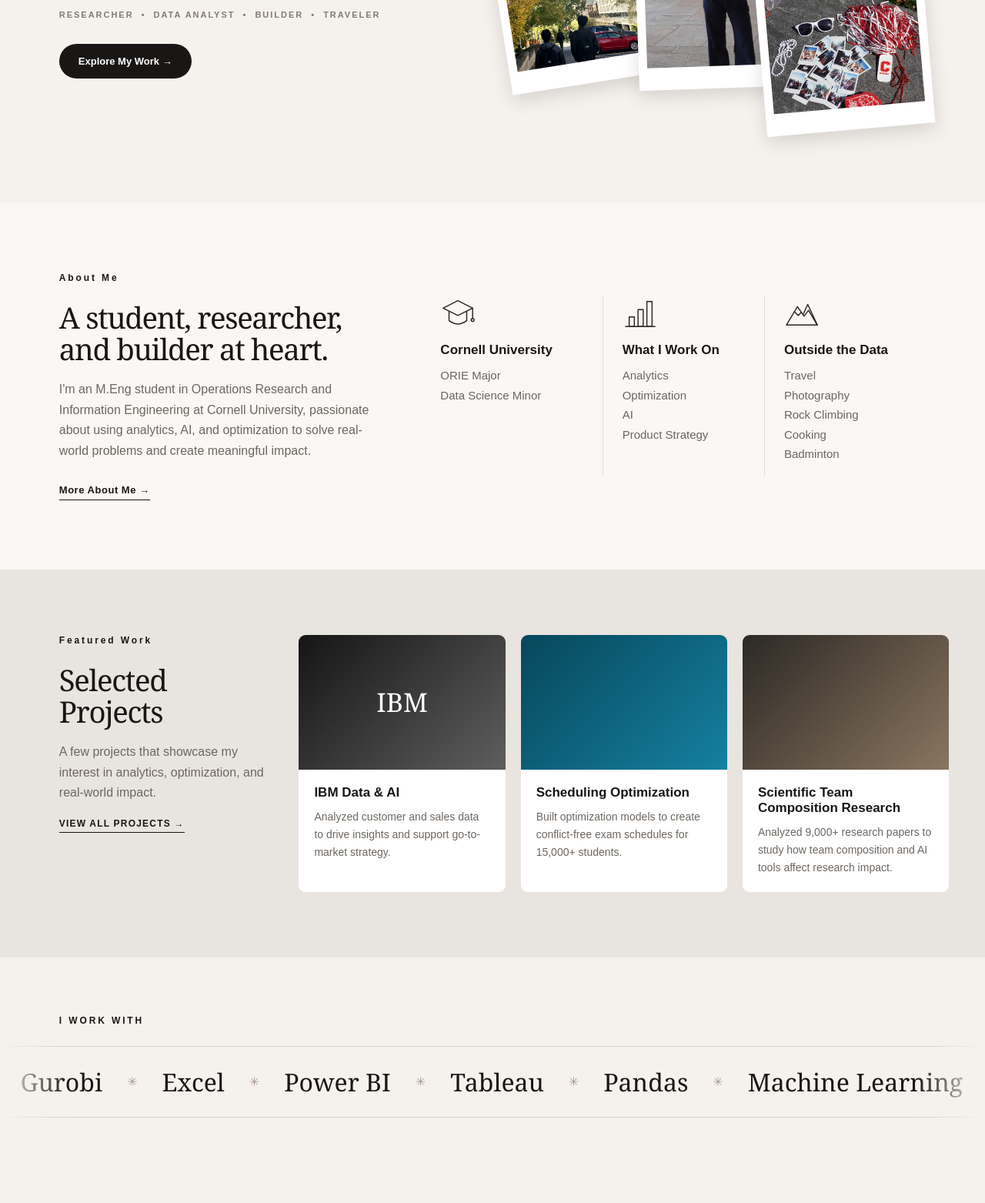
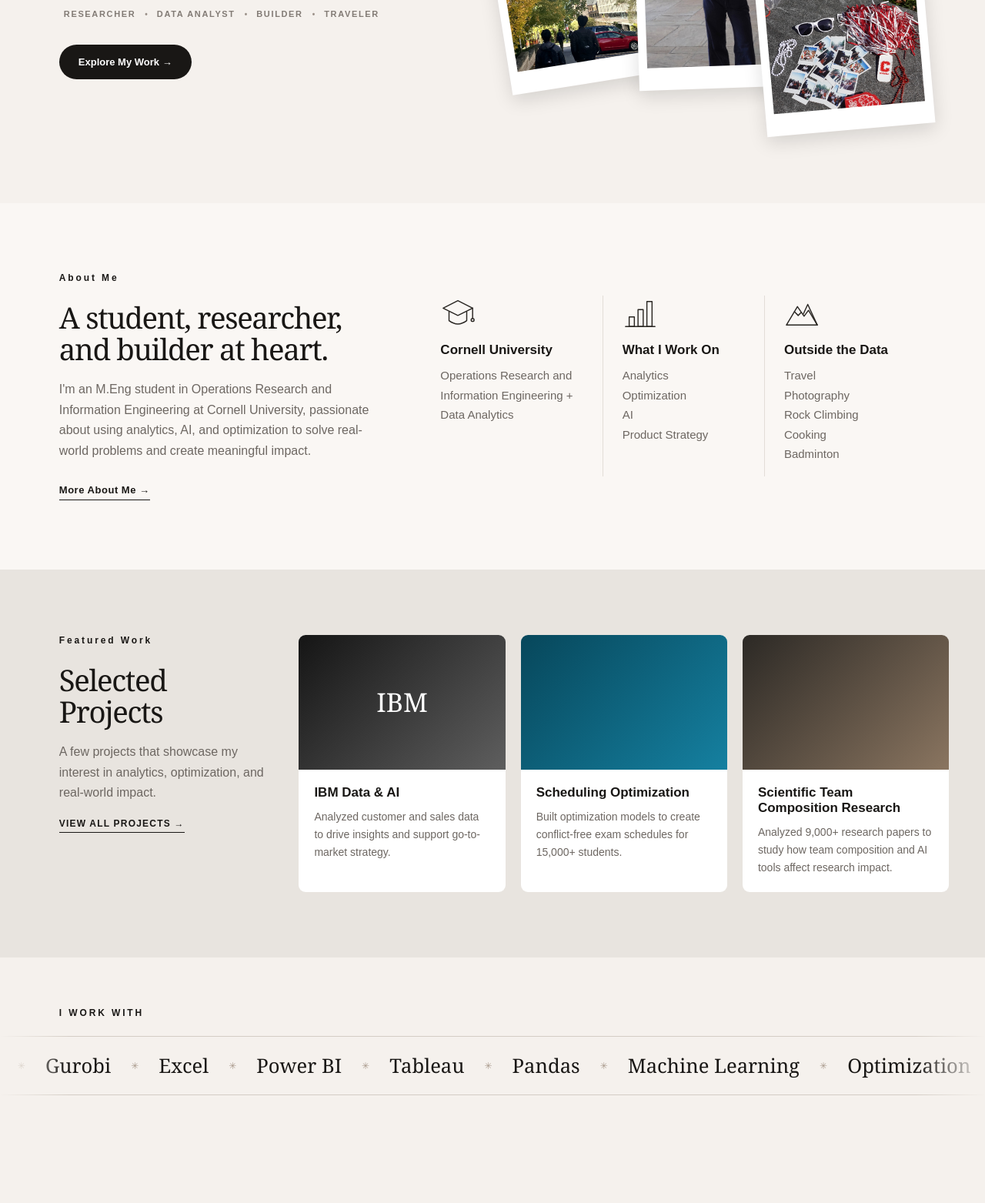
Before and after one commit to Nicholezheng123/try_website, a plain HTML site: page index.html in a window 1280 px wide. Shown: the part 458-2021 px from the top of the page at 77% size. Drawn offline with Linux system fonts and the light colour scheme.

Commit message:
Refine styles for hero roles and ticker sections
Refined spacing and layout for hero roles and ticker sections. Adjusted font sizes and paddings for improved visual consistency.

```diff
--- a/index.html
+++ b/index.html
@@ -176,15 +176,26 @@ img { display: block; width: 100%; height: 100%; object-fit: cover; }
 
 @keyframes spin { to { transform: rotate(360deg); } }
 
-/* NEW: ROLE LABELS UNDER ANIMATION */
+/* ROLE LABELS — REFINED SPACING */
 
 .hero-roles {
+  display: flex;
+  align-items: center;
+  flex-wrap: wrap;
+  gap: 8px 12px;
+  padding-left: 6px;
+  margin: 2px 0 30px;
+  color: #827b75;
   font-size: 11px;
   font-weight: 600;
-  letter-spacing: .18em;
-  color: #827b75;
-  margin: 0 0 27px;
-  line-height: 1.8;
+  letter-spacing: .15em;
+  line-height: 1.7;
+}
+
+.hero-roles .dot {
+  font-size: 10px;
+  letter-spacing: 0;
+  color: #9b9189;
 }
 
 /* POLAROID COLLAGE */
@@ -284,8 +295,6 @@ img { display: block; width: 100%; height: 100%; object-fit: cover; }
   line-height: 1.65;
   color: #6d6762;
 }
-
-/* NEW: MORE ABOUT ME LINK */
 
 .more-about {
   display: inline-block;
@@ -412,16 +421,22 @@ img { display: block; width: 100%; height: 100%; object-fit: cover; }
 
 .card-body p { font-size: 14px; margin: 0; }
 
-/* I WORK WITH */
+/* I WORK WITH — SMALLER, CLEANER */
 
-.ticker { padding: 75px 0 80px; }
-.ticker > .kicker { padding: 0 6%; margin-bottom: 26px; }
+.ticker {
+  padding: 65px 0 70px;
+}
+
+.ticker > .kicker {
+  padding: 0 6%;
+  margin-bottom: 23px;
+}
 
 .ticker-window {
   overflow: hidden;
   border-top: 1px solid #d4cdc5;
   border-bottom: 1px solid #d4cdc5;
-  padding: 24px 0;
+  padding: 20px 0;
   mask-image: linear-gradient(to right, transparent, #000 7%, #000 93%, transparent);
   -webkit-mask-image: linear-gradient(to right, transparent, #000 7%, #000 93%, transparent);
 }
@@ -430,27 +445,31 @@ img { display: block; width: 100%; height: 100%; object-fit: cover; }
   display: flex;
   align-items: center;
   width: max-content;
-  animation: skillsScroll 32s linear infinite;
-  font: normal clamp(25px, 2.5vw, 37px) Georgia, serif;
+  animation: skillsScroll 38s linear infinite;
+  font: normal clamp(21px, 2vw, 29px) Georgia, serif;
 }
 
 .skill-set {
   display: flex;
   align-items: center;
-  gap: 32px;
-  padding-right: 32px;
+  gap: 26px;
+  padding-right: 26px;
   white-space: nowrap;
   flex-shrink: 0;
 }
 
 .skill-star {
-  font: normal 16px Arial, sans-serif;
+  font: normal 12px Arial, sans-serif;
   color: #aa9b8d;
 }
 
-.ticker-window:hover .ticker-track { animation-play-state: paused; }
+.ticker-window:hover .ticker-track {
+  animation-play-state: paused;
+}
 
-@keyframes skillsScroll { to { transform: translateX(-50%); } }
+@keyframes skillsScroll {
+  to { transform: translateX(-50%); }
+}
 
 /* CONTACT */
 
@@ -485,7 +504,9 @@ img { display: block; width: 100%; height: 100%; object-fit: cover; }
     padding: 45px 5% 70px;
   }
 
-  .hero h1 { font-size: clamp(58px, 6.5vw, 80px); }
+  .hero h1 {
+    font-size: clamp(58px, 6.5vw, 80px);
+  }
 
   .collage { height: 370px; }
   .p1 { height: 230px; }
@@ -542,8 +563,10 @@ img { display: block; width: 100%; height: 100%; object-fit: cover; }
   .tagline-text { font-size: 25px; }
 
   .hero-roles {
+    padding-left: 3px;
     font-size: 10px;
-    letter-spacing: .12em;
+    letter-spacing: .1em;
+    gap: 6px 9px;
   }
 
   .collage { height: 370px; }
@@ -554,7 +577,10 @@ img { display: block; width: 100%; height: 100%; object-fit: cover; }
 
   .about { padding: 70px 7%; }
 
-  .facts { grid-template-columns: 1fr; gap: 30px; }
+  .facts {
+    grid-template-columns: 1fr;
+    gap: 30px;
+  }
 
   .fact, .fact:first-child {
     padding: 0 0 22px;
@@ -568,8 +594,9 @@ img { display: block; width: 100%; height: 100%; object-fit: cover; }
   .work { padding: 70px 7%; }
   .cards { grid-template-columns: 1fr; }
   .card-img { height: 160px; }
-  .ticker { padding: 60px 0; }
-  .skill-set { gap: 22px; padding-right: 22px; }
+
+  .ticker { padding: 55px 0; }
+  .skill-set { gap: 20px; padding-right: 20px; }
 }
 
 @media (prefers-reduced-motion: reduce) {
@@ -627,7 +654,13 @@ img { display: block; width: 100%; height: 100%; object-fit: cover; }
     </div>
 
     <div class="hero-roles">
-      RESEARCHER &nbsp;•&nbsp; DATA ANALYST &nbsp;•&nbsp; BUILDER &nbsp;•&nbsp; TRAVELER
+      <span>RESEARCHER</span>
+      <span class="dot">•</span>
+      <span>DATA ANALYST</span>
+      <span class="dot">•</span>
+      <span>BUILDER</span>
+      <span class="dot">•</span>
+      <span>TRAVELER</span>
     </div>
 
     <a class="btn" href="#work">
@@ -692,7 +725,11 @@ img { display: block; width: 100%; height: 100%; object-fit: cover; }
       </div>
 
       <h3>Cornell University</h3>
-      <p>ORIE Major<br>Data Science Minor</p>
+      <p>
+        Operations Research and<br>
+        Information Engineering +<br>
+        Data Analytics
+      </p>
     </div>
 
     <div class="fact">
@@ -706,7 +743,12 @@ img { display: block; width: 100%; height: 100%; object-fit: cover; }
       </div>
 
       <h3>What I Work On</h3>
-      <p>Analytics<br>Optimization<br>AI<br>Product Strategy</p>
+      <p>
+        Analytics<br>
+        Optimization<br>
+        AI<br>
+        Product Strategy
+      </p>
     </div>
 
     <div class="fact" id="life">
@@ -719,7 +761,13 @@ img { display: block; width: 100%; height: 100%; object-fit: cover; }
       </div>
 
       <h3>Outside the Data</h3>
-      <p>Travel<br>Photography<br>Rock Climbing<br>Cooking<br>Badminton</p>
+      <p>
+        Travel<br>
+        Photography<br>
+        Rock Climbing<br>
+        Cooking<br>
+        Badminton
+      </p>
     </div>
 
   </div>
```
